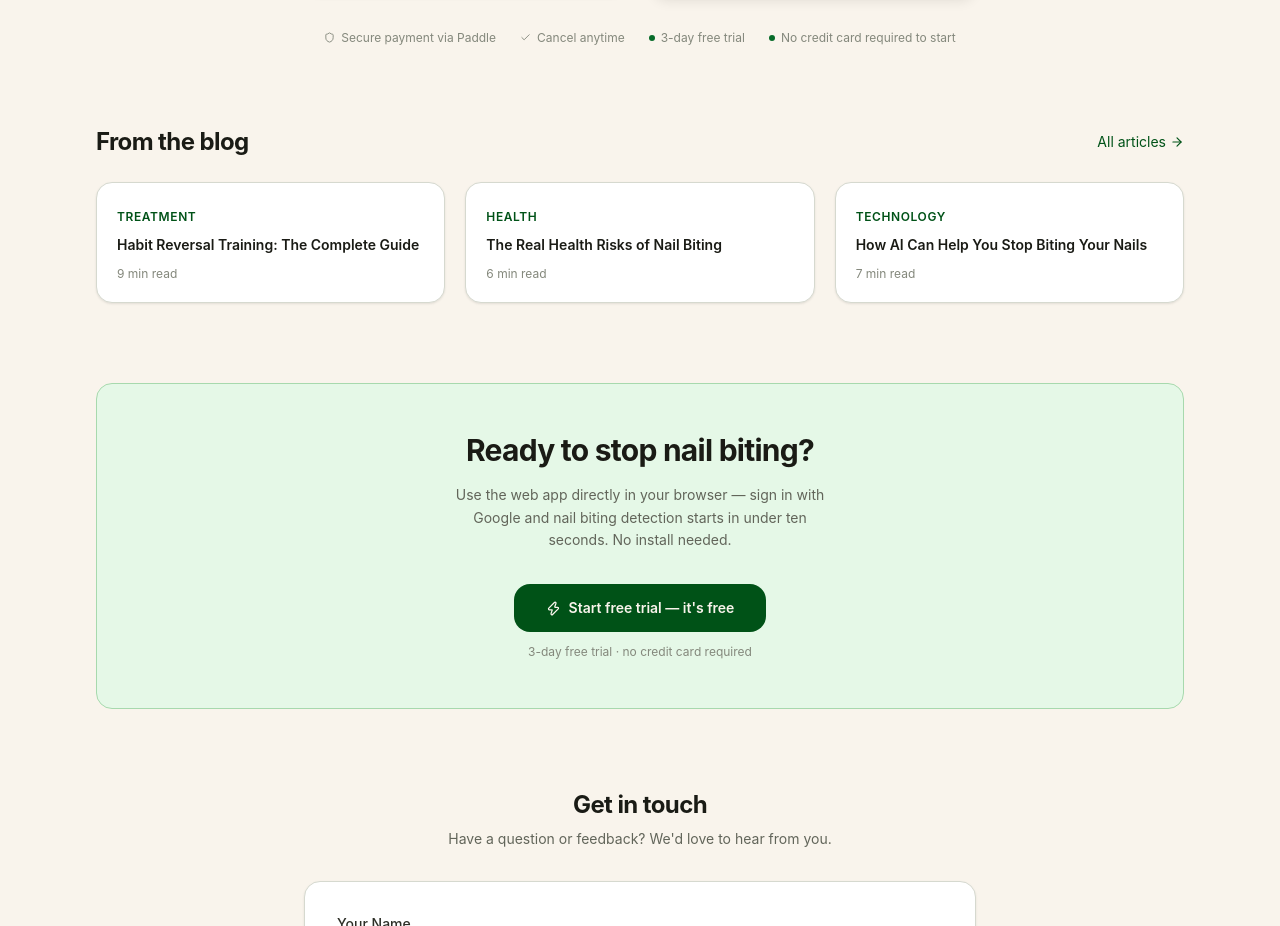
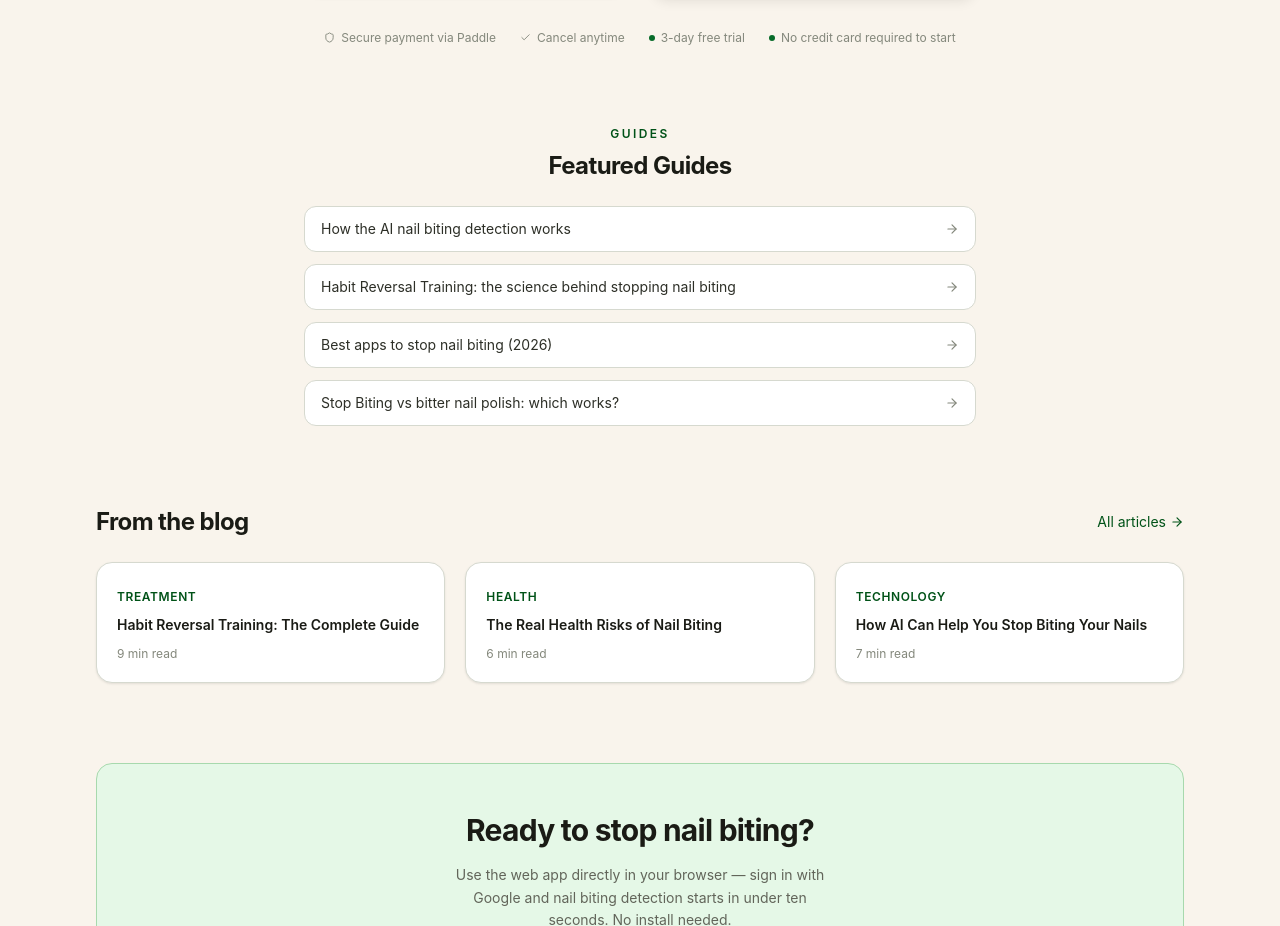
Before and after one commit to gazivoda/nail-biting, a React (Vite) app: page / in a window 1280 px wide. Shown: the part 4610-5536 px from the top of the page. Built offline with nearby package versions, Linux system fonts and the light colour scheme; no server answers.

Commit message:
feat: add Featured Guides section to Landing page
Co-Authored-By: Claude Sonnet 4.6 <noreply@anthropic.com>

```diff
--- a/src/pages/Landing.tsx
+++ b/src/pages/Landing.tsx
@@ -565,6 +565,29 @@ export function Landing(_props: Props) {
             </div>
           </section>
 
+          {/* ── FEATURED GUIDES ───────────────────────────────────────────── */}
+          <section aria-labelledby="featured-guides-heading">
+            <p className="reveal text-xs uppercase tracking-[0.2em] text-forest-600 dark:text-forest-400 text-center font-semibold">Guides</p>
+            <h2 id="featured-guides-heading" className="reveal text-2xl font-bold text-stone-800 dark:text-stone-100 text-center mt-2 tracking-tight">Featured Guides</h2>
+            <div className="reveal mt-6 flex flex-col gap-3 max-w-2xl mx-auto">
+              {[
+                { href: '/how-it-works', label: 'How the AI nail biting detection works' },
+                { href: '/blog/habit-reversal-training-guide', label: 'Habit Reversal Training: the science behind stopping nail biting' },
+                { href: '/blog/best-apps-to-stop-nail-biting', label: 'Best apps to stop nail biting (2026)' },
+                { href: '/compare/bitter-polish-alternative', label: 'Stop Biting vs bitter nail polish: which works?' },
+              ].map((link) => (
+                <a
+                  key={link.href}
+                  href={link.href}
+                  className="group flex items-center justify-between gap-4 rounded-xl border border-stone-200 dark:border-ink-400 bg-white dark:bg-ink-50 px-4 py-3 hover:border-forest-300 dark:hover:border-forest-700 hover:-translate-y-0.5 hover:shadow-card transition-all duration-200"
+                >
+                  <span className="text-sm text-stone-700 dark:text-stone-200 group-hover:text-forest-600 dark:group-hover:text-forest-400 transition-colors">{link.label}</span>
+                  <ArrowRight size={14} className="text-stone-400 group-hover:text-forest-500 shrink-0 transition-colors" aria-hidden="true" />
+                </a>
+              ))}
+            </div>
+          </section>
+
           {/* ── BLOG PREVIEW ──────────────────────────────────────────────── */}
           <section aria-labelledby="blog-preview-heading">
             <div className="reveal flex items-center justify-between mb-6">
```
